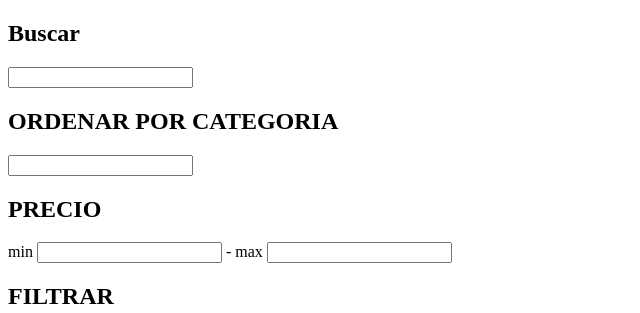
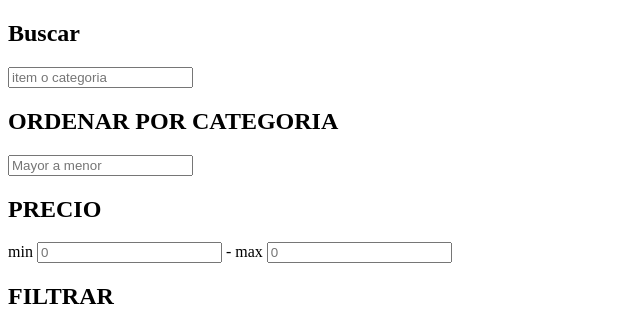
Before and after one commit to AlejandraBonora/Ale, a plain HTML site: page shop.html in a window 1280 px wide. Shown: the part 129-442 px from the top of the page, without its empty margins (0-640 px from the left). Drawn offline with Linux system fonts and the light colour scheme.

```diff
--- a/shop.html
+++ b/shop.html
@@ -7,6 +7,7 @@
 </head>
 <body>
     <header>
+
         <nav>
             <div class="menu">
                 <a href="index.html"><img src="multimedia/branding/logo_light_horizontal.svg" alt="logo"></a>
@@ -27,17 +28,17 @@
             <div class="filtros">
                 <div class="buscador">
                     <h1>Buscar</h1>
-                    <input type="text">
+                    <input type="text" placeholder="item o categoria">
             </div>
             <div class="categoria">
                     <h1>ORDENAR POR CATEGORIA</h1>
-                    <input type="text">
+                    <input type="text" placeholder="Mayor a menor" >
             </div>
             <div class="filtroPrecio">
                 <h1>PRECIO</h1>
                     <label class="minMax">
-                    min <input type="number">
-                    - max <input type="number">
+                    min <input type="number" placeholder="0">
+                    - max <input type="number" placeholder="0">
                     </label>
             </div>
             <div class="filtrar">
```
Also changed, not shown: index.html (+7 -1 lines), carrito.html (added).
